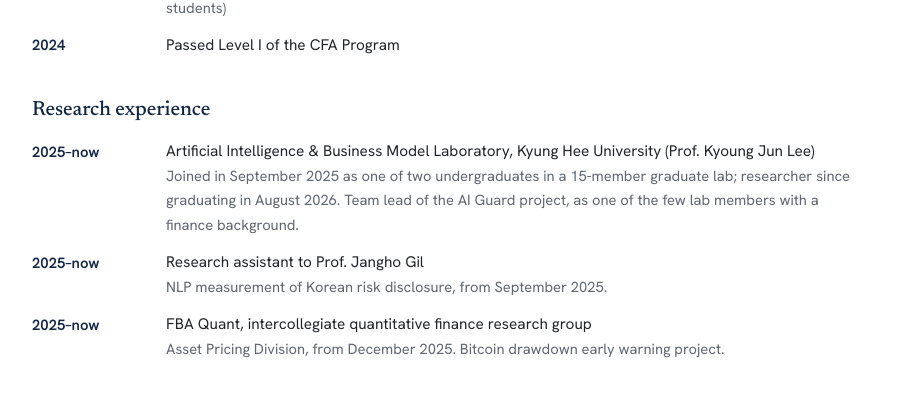
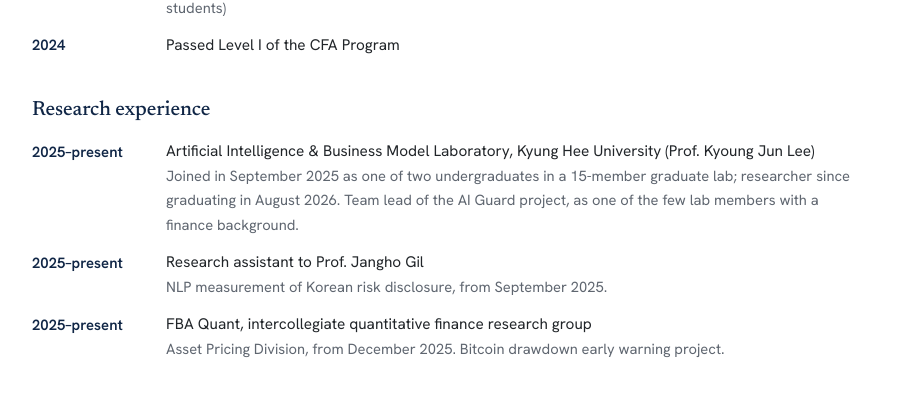
Before and after one commit to ykshin-0831/ykshin-0831.github.io, a plain HTML site: page index.html in a window 1280 px wide. Shown: the part 4759-5161 px from the top of the page, without its empty margins (190-1088 px from the left). Drawn offline with Linux system fonts and the light colour scheme.

Commit message:
Update portfolio site

```diff
--- a/index.html
+++ b/index.html
@@ -276,6 +276,7 @@ footer a{color:#fff}
  .btn{padding:6px 14px}
 }
 @media (max-width:520px){.rq{grid-template-columns:1fr;gap:0;margin-top:12px}.rq dt{margin-top:8px;padding-top:0}.rq dt:first-child{margin-top:0}}
+@media (max-width:720px){.cvl{grid-template-columns:104px 1fr !important}}
 </style>
 </head>
 <body>
@@ -418,9 +419,9 @@ footer a{color:#fff}
   </dl>
   <h3 class="small">Research experience</h3>
   <dl class="cvl">
-    <dt>2025&ndash;now</dt><dd>Artificial Intelligence &amp; Business Model Laboratory, Kyung Hee University (Prof. Kyoung Jun Lee)<br><span class="sub">Joined in September 2025 as one of two undergraduates in a 15-member graduate lab; researcher since graduating in August 2026. Team lead of the AI Guard project, as one of the few lab members with a finance background.</span></dd>
-    <dt>2025&ndash;now</dt><dd>Research assistant to Prof. Jangho Gil<br><span class="sub">NLP measurement of Korean risk disclosure, from September 2025.</span></dd>
-    <dt>2025&ndash;now</dt><dd>FBA Quant, intercollegiate quantitative finance research group<br><span class="sub">Asset Pricing Division, from December 2025. Bitcoin drawdown early warning project.</span></dd>
+    <dt>2025&ndash;present</dt><dd>Artificial Intelligence &amp; Business Model Laboratory, Kyung Hee University (Prof. Kyoung Jun Lee)<br><span class="sub">Joined in September 2025 as one of two undergraduates in a 15-member graduate lab; researcher since graduating in August 2026. Team lead of the AI Guard project, as one of the few lab members with a finance background.</span></dd>
+    <dt>2025&ndash;present</dt><dd>Research assistant to Prof. Jangho Gil<br><span class="sub">NLP measurement of Korean risk disclosure, from September 2025.</span></dd>
+    <dt>2025&ndash;present</dt><dd>FBA Quant, intercollegiate quantitative finance research group<br><span class="sub">Asset Pricing Division, from December 2025. Bitcoin drawdown early warning project.</span></dd>
   </dl>
   <h3 class="small">Industry experience</h3>
   <dl class="cvl">
```
